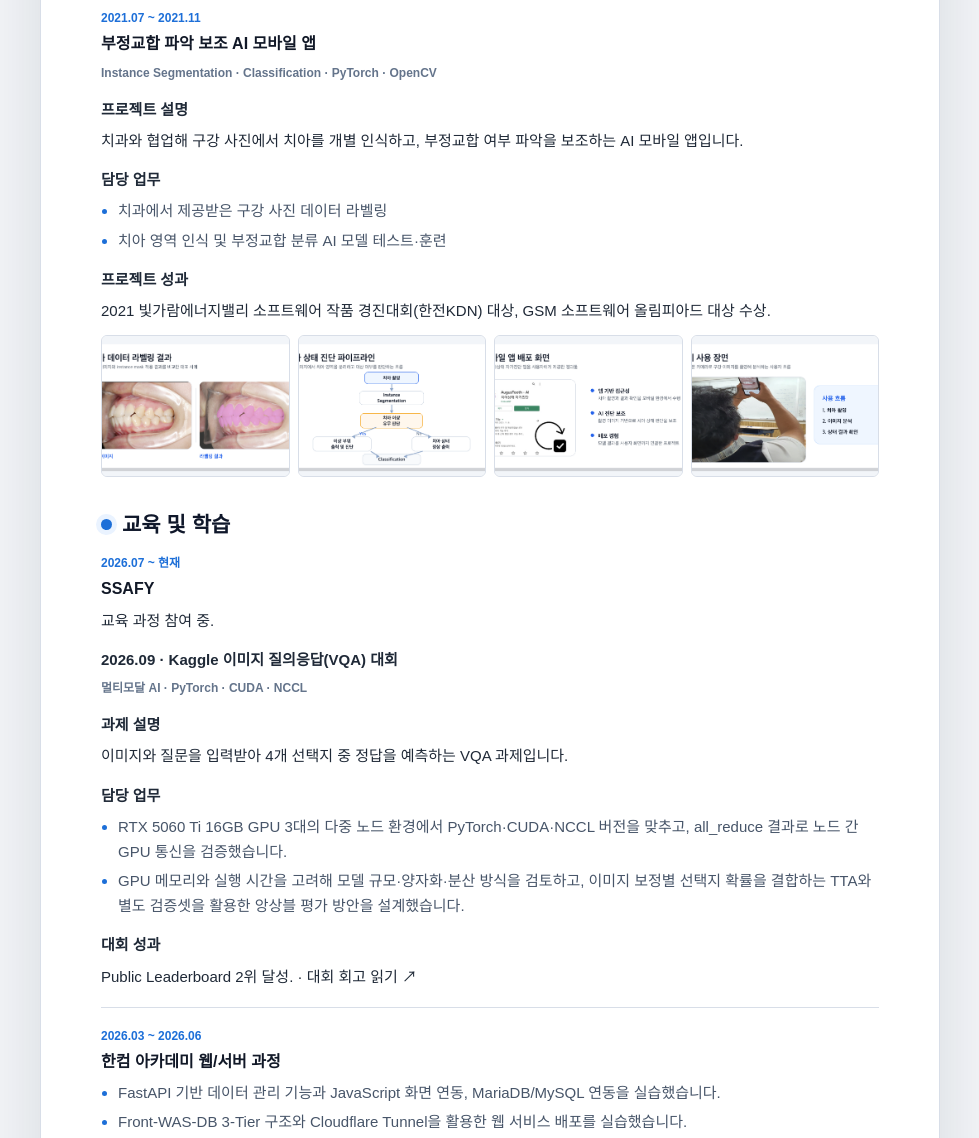
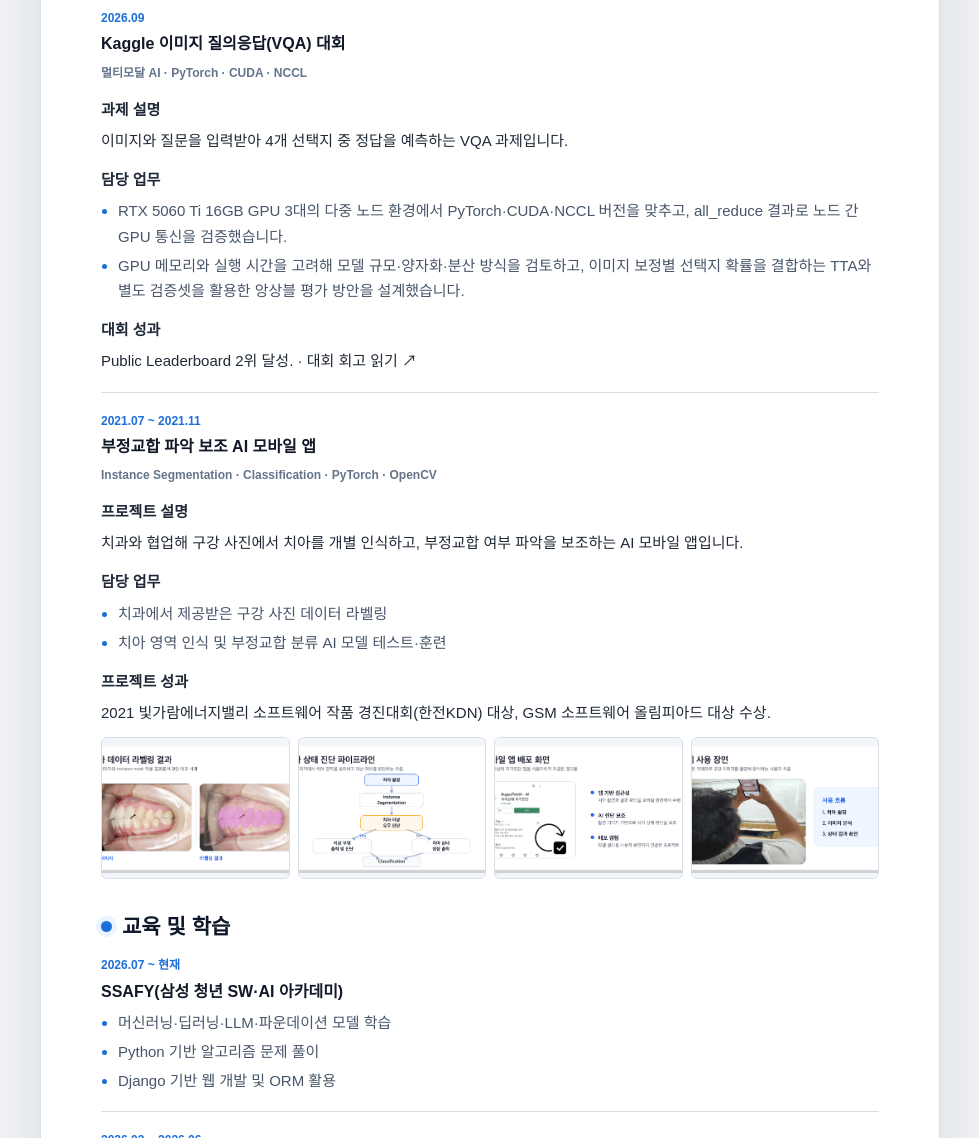
Before and after one commit to weoqpur/profile, a plain HTML site: page index.html in a window 1280 px wide. Shown: the part 1060-2198 px from the top of the page, without its empty margins (150-1129 px from the left). Drawn offline with Linux system fonts and the light colour scheme; a web font is replaced by a local one.

Commit message:
Move VQA competition to projects and clarify SSAFY studies

```diff
--- a/index.html
+++ b/index.html
@@ -147,6 +147,30 @@
           <h2 id="projects-title" class="section-title">대표 프로젝트</h2>
           <div class="project-list">
             <article class="project-item">
+              <p class="period">2026.09</p>
+              <div class="project-heading">
+                <h3>Kaggle 이미지 질의응답(VQA) 대회</h3>
+              </div>
+              <p class="project-stack">멀티모달 AI · PyTorch · CUDA · NCCL</p>
+              <h4>과제 설명</h4>
+              <p>이미지와 질문을 입력받아 4개 선택지 중 정답을 예측하는 VQA 과제입니다.</p>
+              <h4>담당 업무</h4>
+              <ul>
+                <li>
+                  RTX 5060 Ti 16GB GPU 3대의 다중 노드 환경에서
+                  PyTorch·CUDA·NCCL 버전을 맞추고, all_reduce 결과로
+                  노드 간 GPU 통신을 검증했습니다.
+                </li>
+                <li>
+                  GPU 메모리와 실행 시간을 고려해 모델 규모·양자화·분산 방식을
+                  검토하고, 이미지 보정별 선택지 확률을 결합하는 TTA와
+                  별도 검증셋을 활용한 앙상블 평가 방안을 설계했습니다.
+                </li>
+              </ul>
+              <h4>대회 성과</h4>
+              <p>Public Leaderboard 2위 달성. · <a href="https://weoqpur.github.io/posts/ssafy-vqa-retrospective/" target="_blank" rel="noreferrer">대회 회고 읽기 ↗</a></p>
+            </article>
+            <article class="project-item">
               <p class="period">2021.07 ~ 2021.11</p>
               <div class="project-heading">
                 <h3>부정교합 파악 보조 AI 모바일 앱</h3>
@@ -226,28 +250,13 @@
             <article class="project-item">
               <p class="period">2026.07 ~ 현재</p>
               <div class="project-heading">
-                <h3>SSAFY</h3>
+                <h3>SSAFY(삼성 청년 SW·AI 아카데미)</h3>
               </div>
-              <p>교육 과정 참여 중.</p>
-              <h4>2026.09 · Kaggle 이미지 질의응답(VQA) 대회</h4>
-              <p class="project-stack">멀티모달 AI · PyTorch · CUDA · NCCL</p>
-              <h4>과제 설명</h4>
-              <p>이미지와 질문을 입력받아 4개 선택지 중 정답을 예측하는 VQA 과제입니다.</p>
-              <h4>담당 업무</h4>
               <ul>
-                <li>
-                  RTX 5060 Ti 16GB GPU 3대의 다중 노드 환경에서
-                  PyTorch·CUDA·NCCL 버전을 맞추고, all_reduce 결과로
-                  노드 간 GPU 통신을 검증했습니다.
-                </li>
-                <li>
-                  GPU 메모리와 실행 시간을 고려해 모델 규모·양자화·분산 방식을
-                  검토하고, 이미지 보정별 선택지 확률을 결합하는 TTA와
-                  별도 검증셋을 활용한 앙상블 평가 방안을 설계했습니다.
-                </li>
+                <li>머신러닝·딥러닝·LLM·파운데이션 모델 학습</li>
+                <li>Python 기반 알고리즘 문제 풀이</li>
+                <li>Django 기반 웹 개발 및 ORM 활용</li>
               </ul>
-              <h4>대회 성과</h4>
-              <p>Public Leaderboard 2위 달성. · <a href="https://weoqpur.github.io/posts/ssafy-vqa-retrospective/" target="_blank" rel="noreferrer">대회 회고 읽기 ↗</a></p>
             </article>
             <article class="project-item">
               <p class="period">2026.03 ~ 2026.06</p>
```
